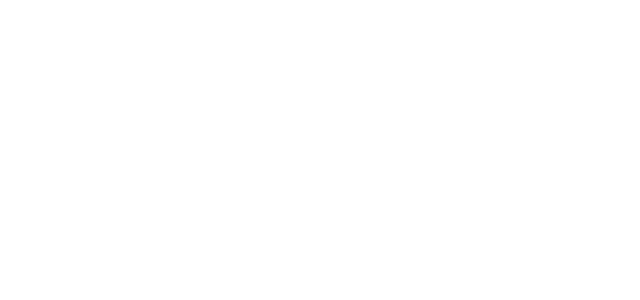
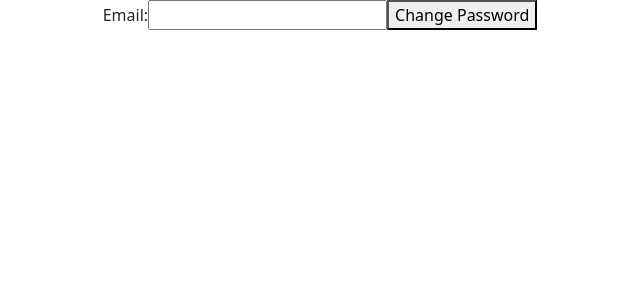
Before and after one commit to Ankitiwari26/ExpenseTrackerReact, a React (Create React App) app: page /forgotpassword in a window 1280 px wide. Before the commit this address had no page. Shown: the top 300 px of the page, without its empty margins (320-960 px from the left). Built offline with nearby package versions, Linux system fonts and the light colour scheme.

Commit message:
added the complete you information

```diff
--- a/src/App.js
+++ b/src/App.js
@@ -3,6 +3,8 @@
 import SignUp from "./Components/Body/Authentication/SignUp";
 import Login from "./Components/Body/Authentication/Login";
 import "bootstrap/dist/css/bootstrap.min.css";
+import ForgotPassword from "./Components/Body/Authentication/ForgotPasswod";
+import Main from "./Components/Body/Main";
 
 function App() {
   return (
@@ -11,8 +13,10 @@
         <div className="App">
           {/* <h2>Expense Tracker</h2> */}
           <Routes>
+            <Route path="/" element={<Main />} />
             <Route path="/signup" element={<SignUp />} />
             <Route path="/login" element={<Login />} />
+            <Route path="/forgotpassword" element={<ForgotPassword />} />
           </Routes>
         </div>
       </Router>
--- /dev/null
+++ b/src/Components/Body/Authentication/ForgotPasswod.js
@@ -0,0 +1,43 @@
+import { sendPasswordResetEmail } from "firebase/auth";
+import { useState } from "react";
+import { auth } from "../../../firebase";
+
+const ForgotPassword = () => {
+  const [email, setEmail] = useState("");
+
+  const handleEmailChange = (e) => {
+    setEmail(e.target.value);
+  };
+  const handleSubmit = async (e) => {
+    e.preventDefault();
+    if (email.trim() === "") {
+      alert("Please enter valid email");
+    }
+    try {
+      await sendPasswordResetEmail(auth, email);
+      alert("Link to reset password is sent please check your mail");
+    } catch (error) {
+      console.log("Error in reseting the passwprd", error);
+    } finally {
+      setEmail("");
+    }
+  };
+
+  return (
+    <div>
+      <form onSubmit={handleSubmit}>
+        <label htmlFor="email">Email:</label>
+        <input
+          type="email"
+          id="email"
+          value={email}
+          onChange={handleEmailChange}
+          required
+        />
+
+        <button type="submit">Change Password</button>
+      </form>
+    </div>
+  );
+};
+export default ForgotPassword;
--- a/src/Components/Body/Authentication/Login.js
+++ b/src/Components/Body/Authentication/Login.js
@@ -1,11 +1,13 @@
-import { getAuth, signInWithEmailAndPassword } from "firebase/auth";
+import { signInWithEmailAndPassword } from "firebase/auth";
 import React, { useState } from "react";
 import { auth } from "../../../firebase";
 import "./Login.css";
+import { Link, useNavigate } from "react-router-dom";
 
 function Login() {
   const [email, setEmail] = useState("");
   const [password, setPassword] = useState("");
+  const navigate = useNavigate();
   // const { setToken } = auth();
 
   const handleEmailChange = (e) => {
@@ -41,6 +43,7 @@
       setEmail("");
       setPassword("");
     }
+    navigate("/");
   };
 
   return (
@@ -66,6 +69,10 @@
         />
       </div>
       <button type="submit">Login</button>
+
+      <div className="forgot-password">
+        <Link to="/forgotpassword">Forgot Password?</Link>
+      </div>
     </form>
   );
 }
--- /dev/null
+++ b/src/Components/Body/Main.js
@@ -0,0 +1,21 @@
+import { useState } from "react";
+import { Button } from "react-bootstrap";
+import UpdateProfileModal from "./UpdateProfileModal";
+const Main = () => {
+  const [show, setShow] = useState(false);
+
+  const handleClose = () => setShow(false);
+  const handleShow = () => setShow(true);
+
+  return (
+    <div>
+      <h2>Welcome to Expence Tracker</h2>
+      <div>
+        <label>Your Profile is incomplete</label>
+        <Button onClick={handleShow}>Update Profile</Button>
+      </div>
+      <UpdateProfileModal show={show} handleClose={handleClose} />
+    </div>
+  );
+};
+export default Main;
--- /dev/null
+++ b/src/Components/Body/UpdateProfileModal.js
@@ -0,0 +1,64 @@
+import { useState } from "react";
+import Button from "react-bootstrap/Button";
+import Modal from "react-bootstrap/Modal";
+
+function UpdateProfileModal({ show, handleClose }) {
+  const [name, setName] = useState("");
+  const [phone, setPhone] = useState("");
+
+  const handleNameChange = (e) => {
+    setName(e.target.value);
+  };
+  const handlePhoneNumberChange = (e) => {
+    setPhone(e.target.value);
+  };
+
+  return (
+    <>
+      {/* <Button variant="primary" onClick={show}>
+        Update you Profile
+      </Button> */}
+
+      <Modal show={show} onHide={handleClose}>
+        <Modal.Header closeButton>
+          <Modal.Title>Fill All the Details</Modal.Title>
+        </Modal.Header>
+        <Modal.Body>
+          <form onSubmit={handleSubmit}>
+            <div>
+              <label htmlFor="name">Email:</label>
+              <input
+                type="name"
+                id="name"
+                value={name}
+                onChange={handleNameChange}
+                required
+              />
+            </div>
+
+            <div>
+              <label htmlFor="Phone Number">Password:</label>
+              <input
+                type="phnonenumber"
+                id="phoennumber"
+                value={phone}
+                onChange={handlePhoneNumberChange}
+                required
+              />
+            </div>
+          </form>
+        </Modal.Body>
+        <Modal.Footer>
+          <Button variant="secondary" onClick={handleClose}>
+            Close
+          </Button>
+          <Button variant="primary" onClick={handleClose} type="submit">
+            Submit
+          </Button>
+        </Modal.Footer>
+      </Modal>
+    </>
+  );
+}
+
+export default UpdateProfileModal;
```
